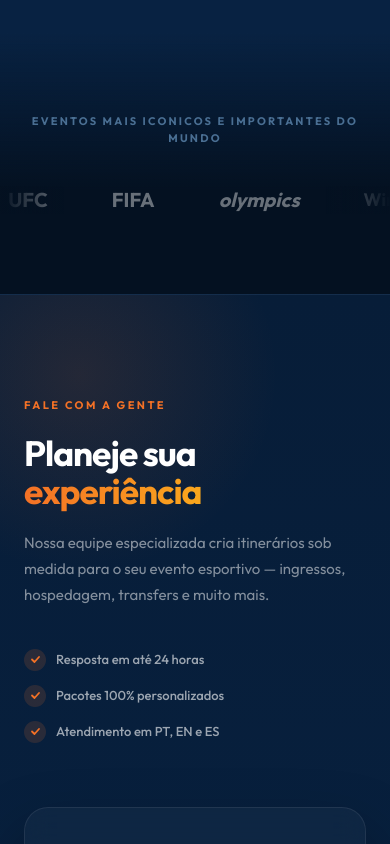
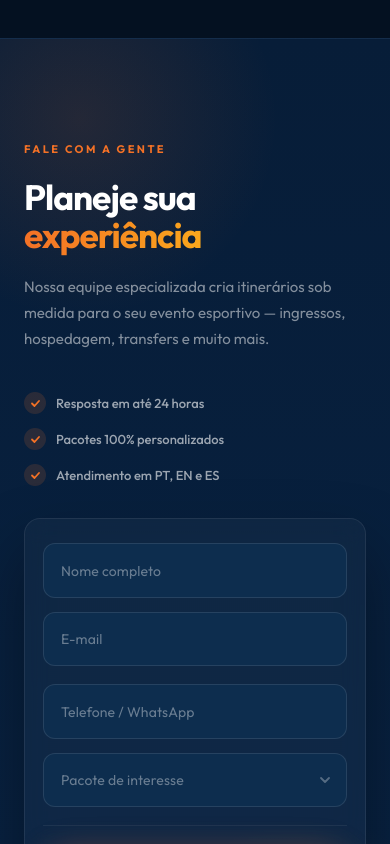
Before and after one commit to maiscorporativo/portal_gpexperience, a React (Vite) app: page / in a window 390 px wide. Shown: the part 1156-2000 px from the top of the page. Built offline with nearby package versions, Linux system fonts and the light colour scheme; no server answers.

Commit message:
fix: mobile responsiveness - hero text, contact form, footer, overflow

```diff
--- a/src/components/ContactForm.tsx
+++ b/src/components/ContactForm.tsx
@@ -417,12 +417,15 @@ export default function ContactForm() {
       }} />
 
       <div style={{ maxWidth: 1200, margin: '0 auto', position: 'relative', zIndex: 1 }}>
-        <div style={{
+        <div
+          className="contact-grid"
+          style={{
             display: 'grid',
-          gridTemplateColumns: 'repeat(auto-fit, minmax(320px, 1fr))',
+            gridTemplateColumns: 'repeat(auto-fit, minmax(min(320px, 100%), 1fr))',
             gap: 64,
             alignItems: 'center',
-        }}>
+          }}
+        >
 
           {/* ── Left column ── */}
           <div>
@@ -483,14 +486,17 @@ export default function ContactForm() {
           </div>
 
           {/* ── Right column: card ── */}
-          <div style={{
+          <div
+            className="form-card"
+            style={{
               background: 'rgba(255,255,255,0.03)',
               border: '1px solid rgba(255,255,255,0.08)',
               borderRadius: 24,
               padding: '40px 36px',
               backdropFilter: 'blur(12px)',
               boxShadow: '0 32px 64px rgba(0,0,0,0.35)',
-          }}>
+            }}
+          >
             {status === 'success' ? (
               /* ── success state ── */
               <div style={{ textAlign: 'center', padding: '32px 0' }}>
--- a/src/components/Footer.tsx
+++ b/src/components/Footer.tsx
@@ -20,7 +20,7 @@ export default function Footer() {
             <div className="relative border-b border-white/8 px-6 py-20 text-center">
                 <Reveal>
                     <p className="text-xs font-bold uppercase tracking-[0.3em] text-gold mb-5">Experimente o Premium</p>
-                    <h2 className="text-5xl md:text-7xl font-bold tracking-tight text-white mb-8 leading-[1.05]">
+                    <h2 className="footer-cta-heading text-5xl md:text-7xl font-bold tracking-tight text-white mb-8 leading-[1.05]">
                         Descubra a sua<br />
                         <span className="text-transparent bg-clip-text bg-gradient-to-r from-gold to-gold-secondary">melhor experiência.</span>
                     </h2>
--- a/src/components/HeroSection.tsx
+++ b/src/components/HeroSection.tsx
@@ -57,14 +57,14 @@ export default function HeroSection() {
   const { getImage } = useImageConfig();
 
   return (
-    <section className="relative pt-6 pb-20 px-6 max-w-[1400px] mx-auto flex flex-col lg:flex-row gap-12 items-stretch">
+    <section className="relative pt-6 pb-16 px-4 sm:px-6 max-w-[1400px] mx-auto flex flex-col lg:flex-row gap-8 lg:gap-12 items-stretch">
       {/* Left Content */}
       <Reveal className="w-full lg:w-5/12 z-10 flex flex-col justify-between py-2">
         <div>
-          <h1 className="text-[3.2rem] lg:text-[4.2rem] font-semibold leading-[1.05] mb-6 tracking-tight">
+          <h1 className="text-[2.2rem] sm:text-[3.2rem] lg:text-[4.2rem] font-semibold leading-[1.05] mb-6 tracking-tight">
             O seu passaporte<br />
             para o<br />
-            <span className="font-light italic text-gold text-[3.2rem] lg:text-[4.2rem]">Inesquecível</span>
+            <span className="font-light italic text-gold text-[2.2rem] sm:text-[3.2rem] lg:text-[4.2rem]">Inesquecível</span>
           </h1>
           <p className="text-neutral-400 text-lg mb-10 max-w-md leading-relaxed pr-4">
             Vivencie momentos inesquecíveis com Ingressos Oficiais, VIP e Hospitalidade para os melhores eventos esportivos do mundo, feitos sob medida para você e seus convidados.
@@ -80,7 +80,7 @@ export default function HeroSection() {
       </Reveal>
 
       {/* Right Content (Masonry Image Grid with Endless Scrolling) */}
-      <Reveal className="w-full lg:w-7/12 relative min-h-[400px] md:min-h-[500px]" delay={200}>
+      <Reveal className="w-full lg:w-7/12 relative min-h-[280px] sm:min-h-[400px] md:min-h-[500px]" delay={200}>
         <div className="absolute -inset-8 p-8 overflow-hidden [mask-image:linear-gradient(to_bottom,transparent,black_5%,black_95%,transparent)] pointer-events-none">
           <div className="grid grid-cols-2 md:grid-cols-3 gap-4 h-full pointer-events-auto w-full">
             <div className="hidden md:block">
--- a/src/index.css
+++ b/src/index.css
@@ -58,6 +58,11 @@
 
 html {
   scroll-behavior: smooth;
+  overflow-x: hidden;
+}
+
+body {
+  overflow-x: hidden;
 }
 
 /* 3D Hover Effect Utilities */
@@ -174,3 +179,24 @@ input:-webkit-autofill:active {
   caret-color: #ffffff;
   color-scheme: dark;
 }
+
+/* ── Mobile responsive overrides ───────────────────────────────── */
+@media (max-width: 639px) {
+  /* ContactForm: single column and smaller gap on mobile */
+  #contato-form .contact-grid {
+    grid-template-columns: 1fr !important;
+    gap: 32px !important;
+  }
+
+  /* ContactForm: reduce card padding on mobile */
+  #contato-form .form-card {
+    padding: 24px 18px !important;
+    border-radius: 16px !important;
+  }
+
+  /* Footer CTA: reduce large heading on small screens */
+  .footer-cta-heading {
+    font-size: 2.6rem !important;
+    line-height: 1.1 !important;
+  }
+}
```
Also changed, not shown: 4 other files (tests, documents, lock files or other folders). Lines whose indentation alone changed are shown as unchanged.
